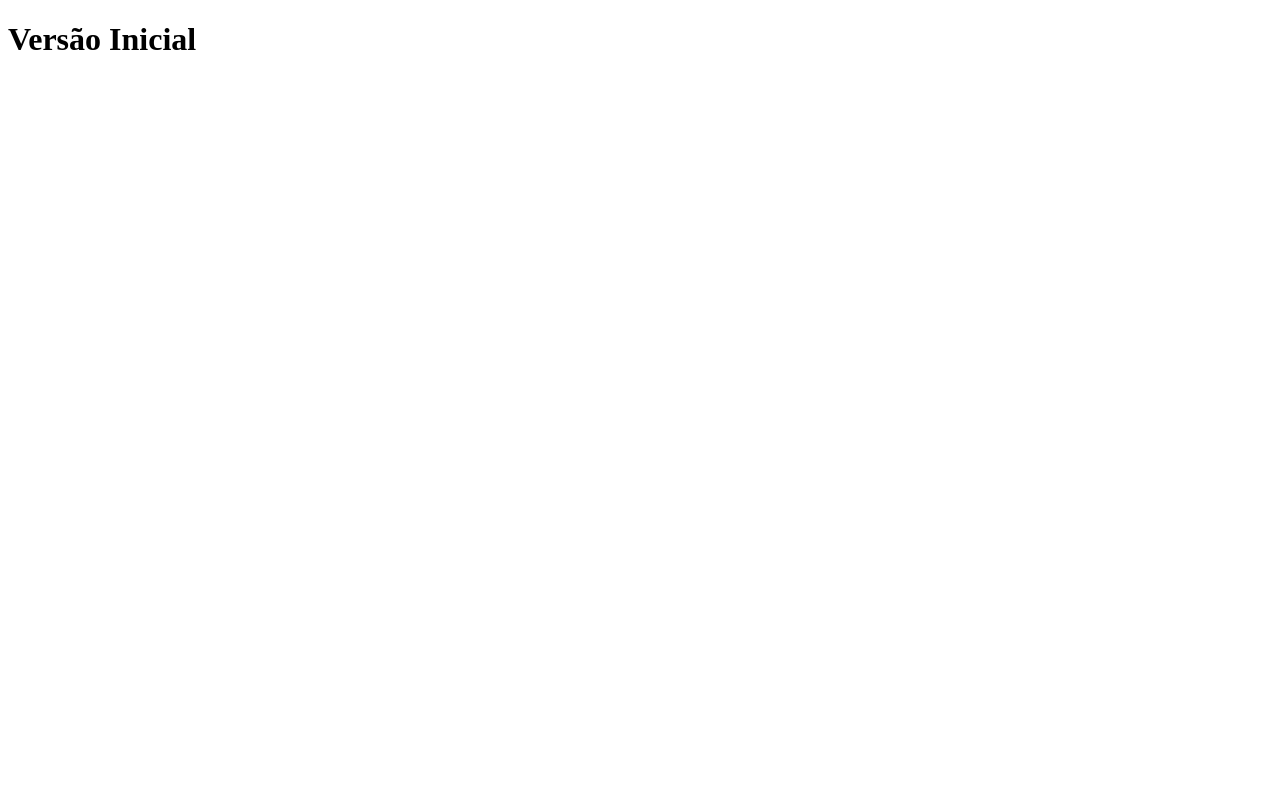
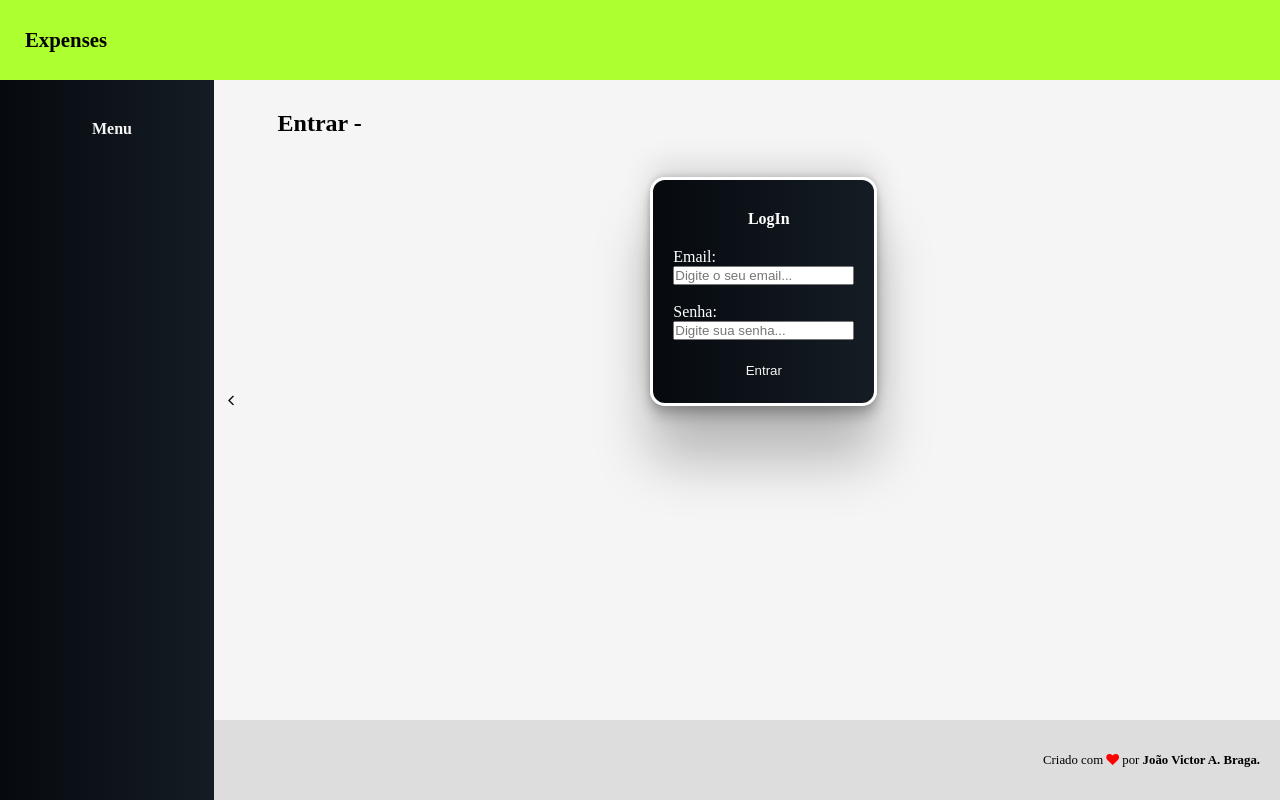
Before and after one commit to Joao-V-A-Braga/Expenses, a Vue app in the folder frontend/: page / in a window 1280 px wide. Built offline with nearby package versions, Linux system fonts and the light colour scheme.

Commit message:
Criando a estrutura dos Componentes e Página>Home

```diff
--- a/frontend/src/App.vue
+++ b/frontend/src/App.vue
@@ -1,15 +1,56 @@
 <template>
-	<div id="app">
-		<h1>Versão Inicial</h1>
-	</div>
+  <div id="app">
+    <Header @clicked="onCliked" v-bind:toggle="toggle"/>
+    <Content title="Entrar -"/>
+    <Menu @clicked ="onCliked" />
+    <Footer />
+  </div>
 </template>
 
 <script>
+import Header from "@/components/Header.vue";
+import Content from "@/components/Content.vue";
+import Menu from "@/components/Menu.vue";
+import Footer from "@/components/Footer.vue";
+
 export default {
-	name: "App",
-}
+  name: "App",
+  components: {
+    Header,
+    Content,
+    Menu,
+    Footer,
+  },
+  data:()=> ({
+    toggle: false,
+  }),
+  methods:{
+	  onCliked(value){
+		  this.toggle = value
+		  console.log(value)
+	  }
+  }
+
+};
 </script>
 
 <style>
+	* {
+	margin: 0px;
+	padding: 0px;
+	}
+	#app {
+	height: 100vh;
+	width: 100vw;
+	display: grid;
 
+	grid-template-areas:
+		'header header header header header'
+		'menu content content content content'
+		'menu footer footer footer footer';
+	grid-gap: 0px;
+	}
+	body{
+		background-color: #ddd;
+	}
 </style>
--- /dev/null
+++ b/frontend/src/components/Content.vue
@@ -0,0 +1,39 @@
+<template>
+  <div class="content">
+    <h2>{{ title }}</h2>
+    <div class="contentMain">
+      <Home />
+    </div>
+  </div>
+</template>
+
+<script>
+import Home from "@/pages/Home.vue";
+
+export default {
+  components: {
+    Home,
+  },
+  props: {
+    title: String,
+  },
+};
+</script>
+
+<style>
+.content {
+  grid-area: content;
+  background-color: whitesmoke;
+  height: 80vh;
+}
+.content .contentMain {
+    display: flex;
+    justify-content: center;
+  padding: 20px;
+}
+h2 {
+    padding-left:30px;
+    padding-top:30px;
+  margin-bottom: 20px;
+}
+</style>
--- /dev/null
+++ b/frontend/src/components/Footer.vue
@@ -0,0 +1,30 @@
+<template>
+  <div class="footer">
+    <footer>
+      <p>Criado com <strong><i class="fa fa-heart"/></strong> por <strong>João Victor A. Braga.</strong></p>
+    </footer>
+  </div>
+</template>
+
+<script>
+export default {};
+</script>
+
+<style>
+.footer {
+  grid-area: footer;
+  background-color: #ddd;
+  height: 10vh;
+  display: flex;
+  align-items: center;
+  justify-content: end;
+}
+
+p {
+  font-size: .8em;
+  padding-right: 20px;
+}
+footer i{
+  color: red;
+}
+</style>
--- /dev/null
+++ b/frontend/src/components/Header.vue
@@ -0,0 +1,63 @@
+<template>
+  <div class="header">
+    <header>
+      <div class="contentHeader">
+        <span>
+          <button v-on:click.prevent="openMenu()">
+            <a v-if="toggle"><i class="fa fa-bars"></i></a>
+          </button>
+        </span>
+        <h1>Expenses</h1>
+      </div>
+    </header>
+  </div>
+</template>
+
+<script>
+
+export default {
+  props:{
+      toggle: Boolean
+  },
+
+  methods: {
+    openMenu() {
+        this.$emit('clicked',false)
+
+      document.getElementById("app").style.gridTemplateAreas =
+        '"header header header header header""menu content content content content""menu footer footer footer footer"';
+      document.getElementsByClassName("menu")[0].style.visibility = "visible";
+      document.getElementsByClassName("menu")[0].style.display = "grid";
+    },
+  },
+};
+</script>
+
+<style >
+.header {
+  background-color: greenyellow;
+  grid-area: header;
+  height: 10vh;
+}
+h1 {
+  font-size: 1.3em;
+  margin-left: 15px;
+}
+.contentHeader {
+  display: flex;
+  align-items: center;
+  padding-left: 10px;
+  height: 10vh;
+}
+
+button {
+  background-color: rgba(255, 0, 0, 0);
+  border: none;
+}
+button:hover {
+  cursor: pointer;
+}
+a {
+  font-size: 1.3em;
+}
+</style>
--- /dev/null
+++ b/frontend/src/components/Menu.vue
@@ -0,0 +1,83 @@
+<template>
+  <div class="menu">
+    <div class="closeMenu">
+      <button v-on:click.prevent="closeMenu()" class="angleUp">
+        <a><i class="fa fa-angle-left"></i></a>
+      </button>
+    </div>
+    <div class="contentMenu">
+      <div class="title">
+        <h3>Menu</h3>
+      </div>
+    </div>
+  </div>
+</template>
+
+<script>
+export default {
+  methods: {
+    closeMenu() {
+        this.$emit('clicked',true)
+      document.getElementById("app").style.gridTemplateAreas =
+        '"header header""content content""footer footer"';
+      document.getElementsByClassName("menu")[0].style.visibility = "hidden";
+      document.getElementsByClassName("menu")[0].style.display = "none";
+    },
+  },
+};
+</script>
+
+<style>
+.menu {
+  display: grid;
+  align-items: flex-start;
+  height: 90vh;
+  color: whitesmoke;
+  grid-area: menu;
+  grid-template-areas:
+    "content content content content content content close"
+    "content content content content content content close"
+    "content content content content content content close"
+    "content content content content content content close"
+    "content content content content content content close"
+    "content content content content content content close"
+    "content content content content content content close";
+  overflow: hidden;
+}
+.contentMenu {
+  padding-top: 20px;
+  grid-area: content;
+  background: linear-gradient(to right, #060a0f, #151c24);
+  height: 100%;
+}
+
+h3 {
+  font-size: 1em;
+  margin-bottom: 20px;
+  margin-top: 20px;
+  padding-left: 10px;
+}
+.title {
+  background: linear-gradient(to right, #060a0f, #151c24);
+}
+
+.angleUp {
+  color: black;
+  border: none;
+  width: 100%;
+  height: 30px;
+}
+.closeMenu button:hover {
+  cursor: pointer;
+  text-align: end;
+  background-color: rgba(0, 0, 0, 0.055);
+}
+.closeMenu {
+  background-color: rgba(255, 0, 0, 0);
+  display: flex;
+  align-items: center;
+  height: 80vh;
+  grid-area: close;
+  background-color: whitesmoke;
+}
+</style>
--- /dev/null
+++ b/frontend/src/pages/Home.vue
@@ -0,0 +1,21 @@
+<template>
+  <div class="home">
+      <LogIn />
+  </div>
+</template>
+
+<script>
+import LogIn from '@/utils/LogIn.vue'
+export default {
+    components: {
+		LogIn
+	},
+    data: () => ({
+
+    })
+}
+</script>
+
+<style scoped>
+
+</style>>
```
